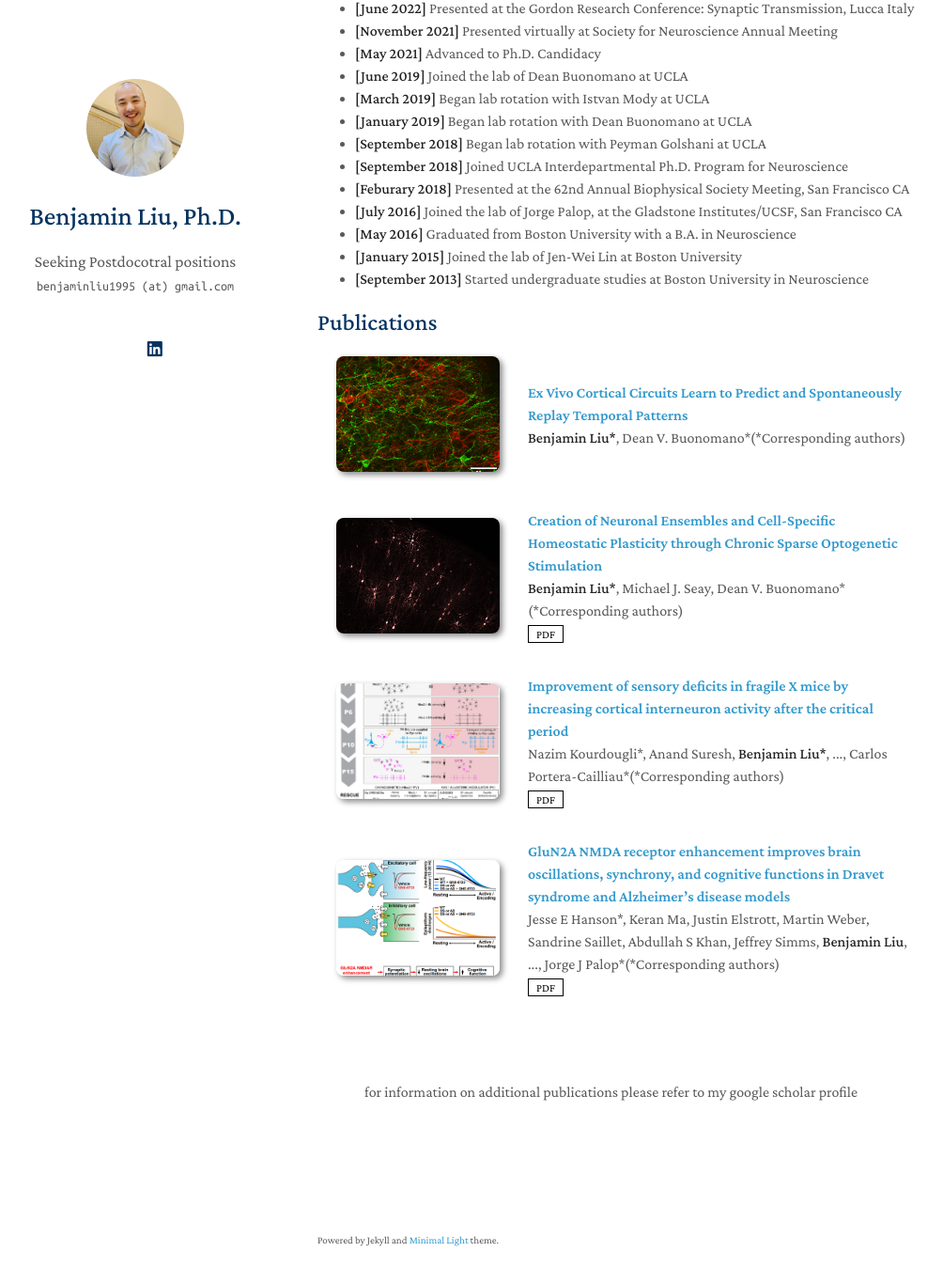
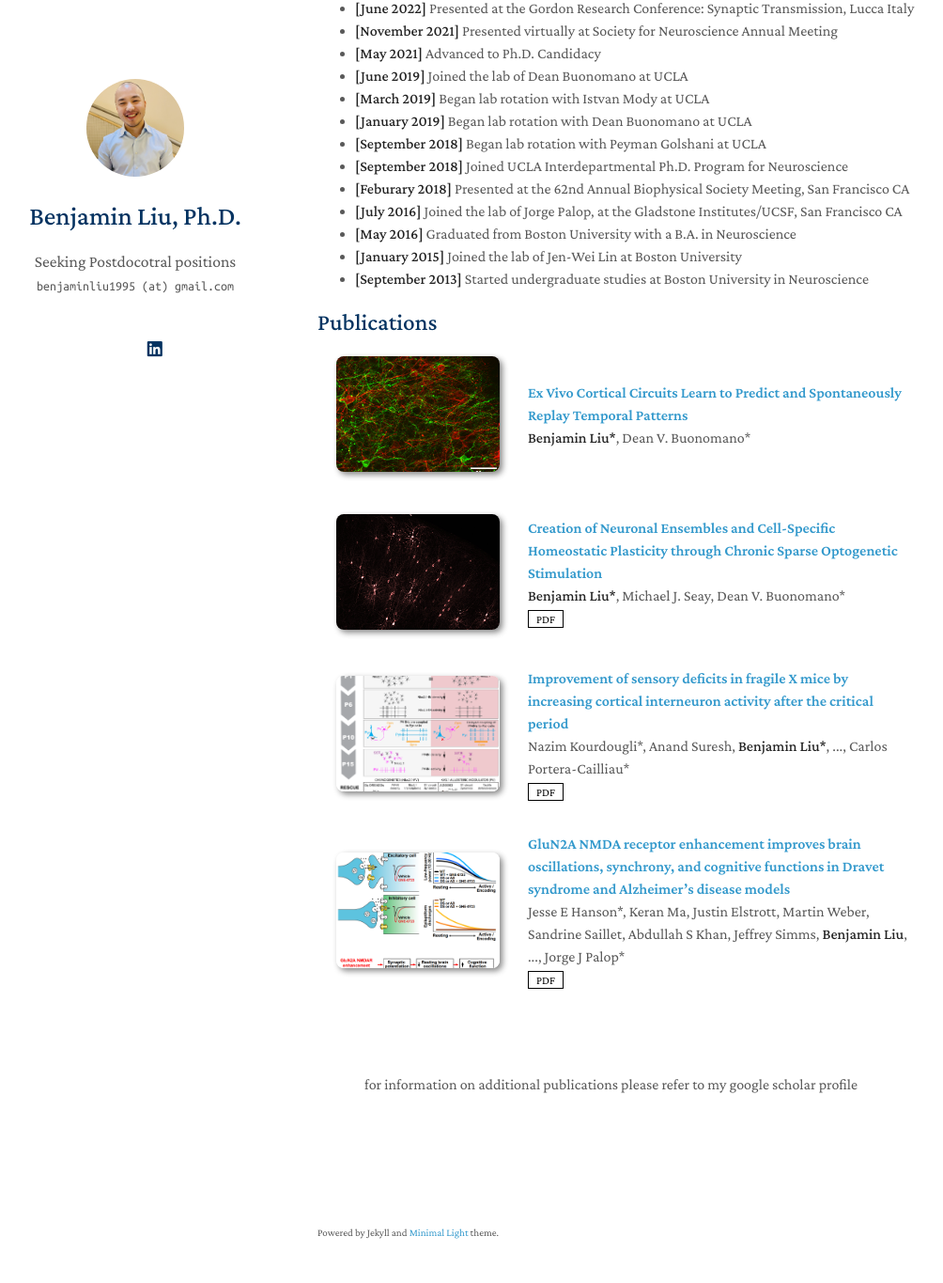
Before and after one commit to liuliuben/liuliuben.github.io, a Jekyll site: the page built from index.md, in a window 1280 px wide and 1400 px high, scrolled down 569 px. Shown: the top 1365 px of the window at 94% size, without its empty margins (132-1136 px from the left). Built offline with Jekyll 4.4.1, drawn with Linux system fonts in a browser that asks for light colours; nearby versions of some CDN libraries; a style sheet for code colours, icons or effects is not loaded; our own code applies the rules of GitHub Pages for plain Markdown files.

Commit message:
Update publications.yml

```diff
--- a/_data/publications.yml
+++ b/_data/publications.yml
@@ -1,25 +1,25 @@
 main:
 
   - title: Ex Vivo Cortical Circuits Learn to Predict and Spontaneously Replay Temporal Patterns
-    authors: <strong>Benjamin Liu*</strong>, Dean V. Buonomano*(*Corresponding authors)
+    authors: <strong>Benjamin Liu*</strong>, Dean V. Buonomano*
     Journal:
     pdf:
     image: ./assets/img/2188_merge.jpg
 
   - title: Creation of Neuronal Ensembles and Cell-Specific Homeostatic Plasticity through Chronic Sparse Optogenetic Stimulation
-    authors: <strong>Benjamin Liu*</strong>, Michael J. Seay, Dean V. Buonomano* (*Corresponding authors)
+    authors: <strong>Benjamin Liu*</strong>, Michael J. Seay, Dean V. Buonomano*
     Journal: The Journal of Neuroscience
     pdf: https://www.jneurosci.org/content/jneuro/43/1/82.full.pdf
     image: ./assets/img/SPARSE10X_MAX_IP-ApoTome-04.jpg
 
   - title: Improvement of sensory deficits in fragile X mice by increasing cortical interneuron activity after the critical period
-    authors: Nazim Kourdougli*, Anand Suresh, <strong>Benjamin Liu*</strong>, ..., Carlos Portera-Cailliau*(*Corresponding authors)
+    authors: Nazim Kourdougli*, Anand Suresh, <strong>Benjamin Liu*</strong>, ..., Carlos Portera-Cailliau*
     Journal: Neuron
     pdf: https://www.cell.com/neuron/pdf/S0896-6273(23)00468-3.pdf
     image: ./assets/img/nazim abstract.png
 
   - title: GluN2A NMDA receptor enhancement improves brain oscillations, synchrony, and cognitive functions in Dravet syndrome and Alzheimer’s disease models
-    authors: Jesse E Hanson*, Keran Ma, Justin Elstrott, Martin Weber, Sandrine Saillet, Abdullah S Khan, Jeffrey Simms, <strong>Benjamin Liu</strong>, ..., Jorge J Palop*(*Corresponding authors)
+    authors: Jesse E Hanson*, Keran Ma, Justin Elstrott, Martin Weber, Sandrine Saillet, Abdullah S Khan, Jeffrey Simms, <strong>Benjamin Liu</strong>, ..., Jorge J Palop*
     Journal: Cell Reports
     pdf: https://www.cell.com/cell-reports/pdf/S2211-1247(19)31680-8.pdf
     image: ./assets/img/jorge abstract.png
```
